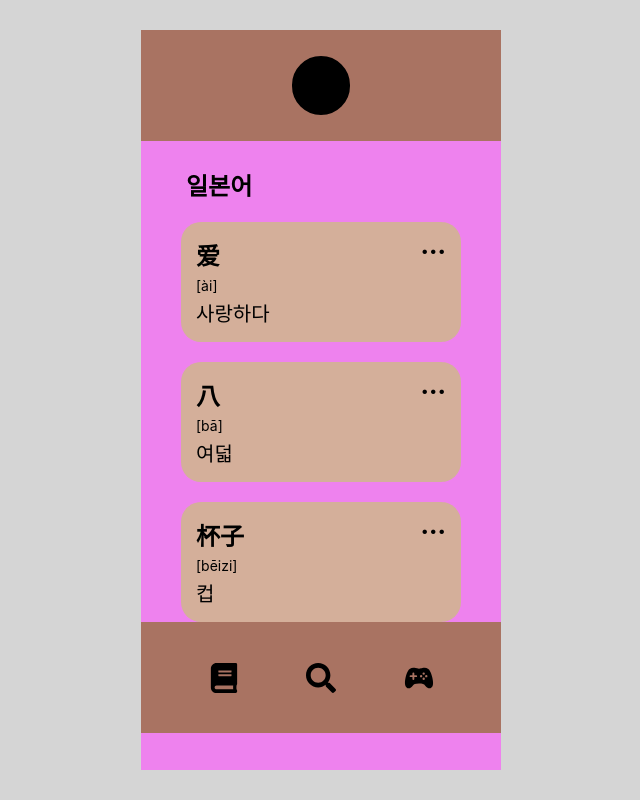
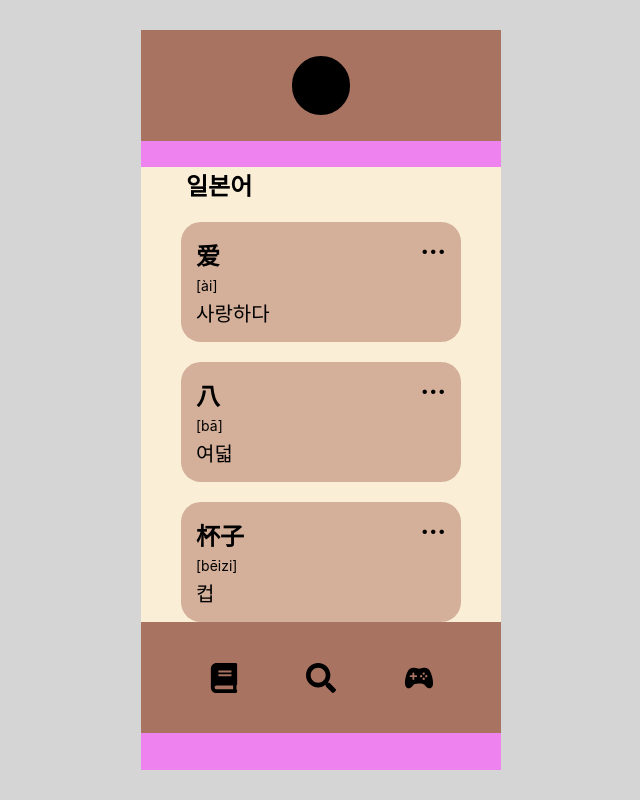
Before and after one commit to NamBaeDeop/VocaJam_FE, a React (Create React App) app: page / in a window 1280 px wide. Shown: the whole page, without its empty margins (319-959 px from the left). Built offline with nearby package versions, Linux system fonts and the light colour scheme.

Commit message:
수정: section 배경색 추가

```diff
--- a/src/css/Vocapage.js
+++ b/src/css/Vocapage.js
@@ -5,6 +5,7 @@ const Section = styled.section`
     display: flex;
     flex-direction: column;
     align-items: center;
+    background-color: #FAEED6;
 
     & > h1{
         width: 270px;
```
